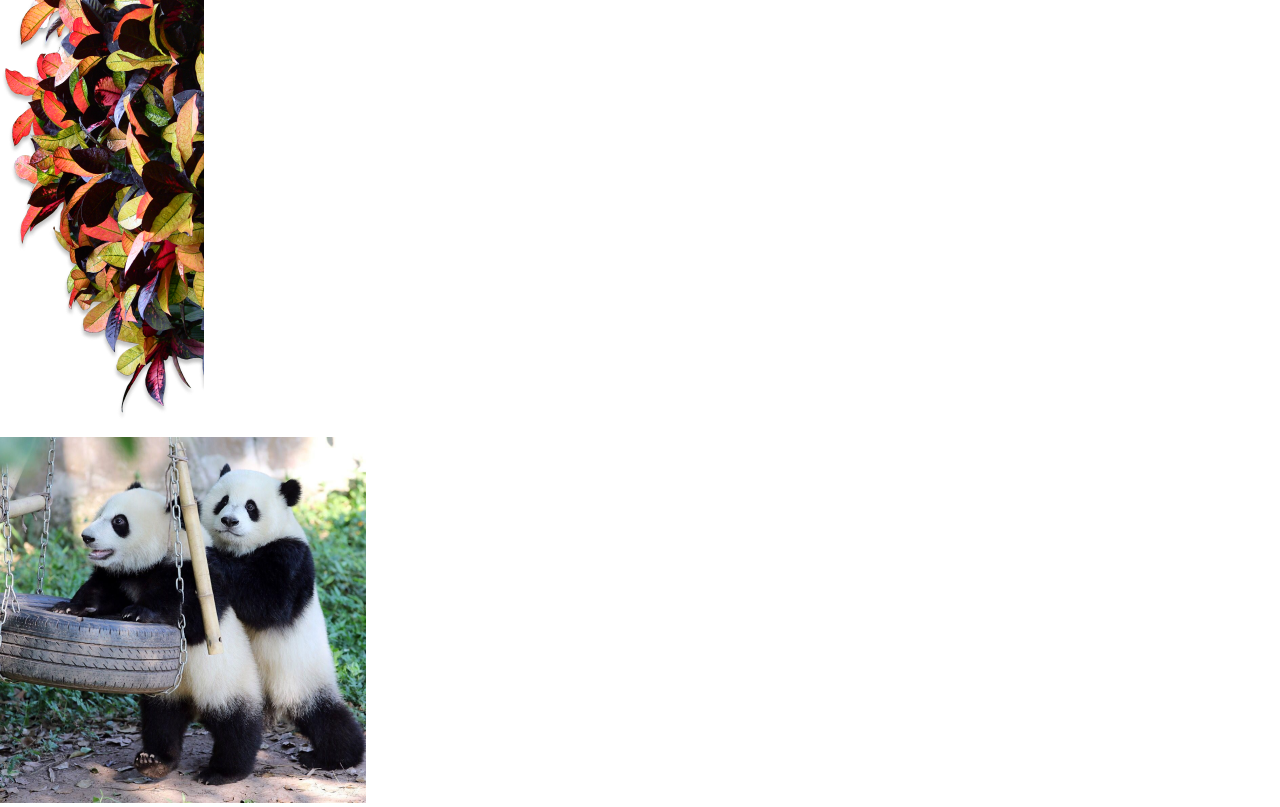
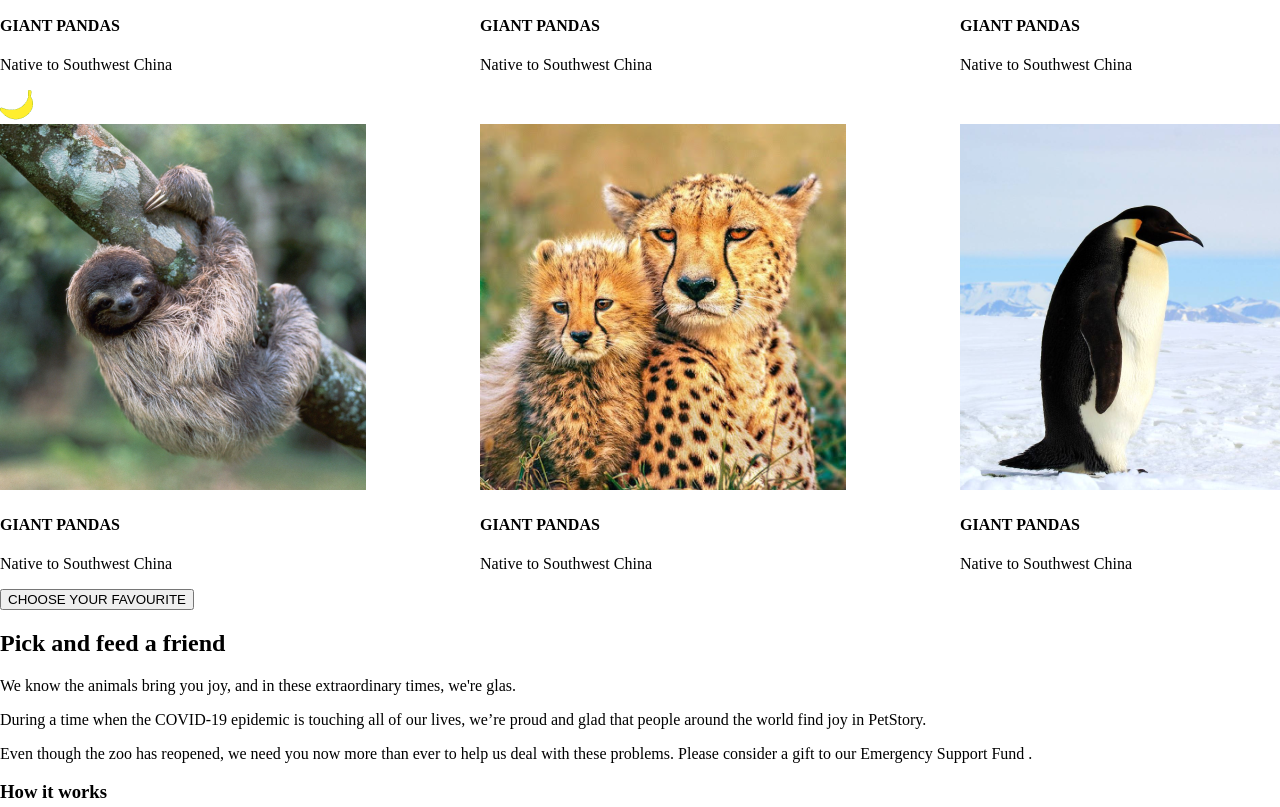
Before and after one commit to aakbarkhan/online-zoo, a plain HTML site: page pages/main/index.html in a window 1280 px wide. Shown: the part 1640-2447 px from the top of the page. Drawn offline with Linux system fonts and the light colour scheme.

Commit message:
feat:add card with effect

```diff
--- a/pages/main/index.html
+++ b/pages/main/index.html
@@ -24,30 +24,73 @@
             <p class="">Watch your favorite animal online</p>
             <button>WATCH ONLINE</button>
         </section>
-        <section>
+        <div class="goal">
             <img src="../../assets/images/bamboo-cap.png"/>
+            <article>
                 <h3>The Backstage of the Wilderness World.</h3>
                 <p>The site was founded on the basis of a volunteer movement to protect and care for animals.</p>
                 <h4>How it works </h4>
+
                 <p>The main goal is to help the animals, as well as the nature reserves and zoos where they are kept. We are currently working on video projects targeting pandas in China, eagles on an island near Los Angeles, alligators in Florida and gorillas in the Congo. These have a total of more than 1,500 mammals and reptiles.</p>
-            <img src="../../assets/images/flower_foto1.png"/>
+            </article>
+            <!-- <img src="../../assets/images/flower_foto1.png"/> -->
 
+        </div>
+        <div class="gallery">
+            <div class="animals">
+                <section class="panda">
+                    <img src="../../assets/images/Rectangle5.png" alt="">
                 </section>
-        <div class="gallery">
-            <section>
-                <img src="../../assets/images/Rectangle5.png" alt="">
                 <h4>GIANT PANDAS</h4>
                 <p>Native to Southwest China</p>
                 <img src="../../assets/images/food1.png" alt="">
+            </div>
+            <div class="animals">
+                <section class="panda">
+                <img src="../../assets/images/Rectangle4.png" alt="">
                 </section>
-            <section>
-                <img src="../../assets/images/Rectangle4.png" alt="">
-                <h4></h4>
+                <h4>GIANT PANDAS</h4>
+                <p>Native to Southwest China</p>
+            </div>
+            <div class="animals">
+                <section class="panda">
+                    <img src="../../assets/images/Rectangle3.png" alt="">
                 </section>
-            <img src="../../assets/images/Rectangle3.png" alt="">
+                <h4>GIANT PANDAS</h4>
+                <p>Native to Southwest China</p>
+            </div>
+            <div class="animals">
+                <section class="panda">
                     <img src="../../assets/images/Rectangle2.png" alt="">
+                </section>
+                <h4>GIANT PANDAS</h4>
+                <p>Native to Southwest China</p>
+            </div>
+            <div class="animals">
+                <section class="panda">
                     <img src="../../assets/images/Rectangle1.png" alt="">
+                </section>
+                <h4>GIANT PANDAS</h4>
+                <p>Native to Southwest China</p>
+            </div>
+            <div class="animals" >
+                <section class="panda">
+
                     <img src="../../assets/images/Rectangle0.png" alt="">
+                </section>
+                <h4>GIANT PANDAS</h4>
+                <p>Native to Southwest China</p>
+            </div>
+            <button>CHOOSE YOUR FAVOURITE</button>
+        </div>
+        <div class="help">
+            <h2>Pick and feed a friend</h2>
+            <p>We know the animals bring you joy, and in these extraordinary times, we're glas.</p>
+            <p>During a time when the COVID-19 epidemic is touching all of our lives, we’re proud and glad that people around the world find joy in PetStory.</p>
+            <p>Even though the zoo has reopened, we need you now more than ever to help us deal with these problems. Please consider a gift to our Emergency Support Fund . </p>
+
+            <H3>How it works</H3>
+
         </div>
     </main>
 
--- a/pages/main/styles.css
+++ b/pages/main/styles.css
@@ -1,6 +1,6 @@
 body {
     width: 1600px;
-    margin: 0;
+    margin: 0 auto;
     padding: 0;
 }
 .main {
@@ -20,3 +20,30 @@ body {
 nav {
     display: flex;
 }
+
+.goal {
+    background-image: url(../../assets/images/flower_foto1.png);
+    background-repeat: no-repeat;
+    background-position: right;
+    display: flex;
+    /* margin: 0 20px 0 20px; */
+}
+
+.gallery {
+    display: flex;
+    flex-wrap: wrap;
+}
+
+.animals {
+    width: 30%;
+}
+
+.panda {
+    width: 100%;
+}
+
+.panda:hover {
+    transform: scale(1.1);
+    transition: 0.5s;
+    cursor: pointer;
+}
```
Also changed, not shown: assets/images/monkey.png (added), assets/images/pay.png (added), assets/images/zooo.png (added). Lines whose indentation alone changed are shown as unchanged.
